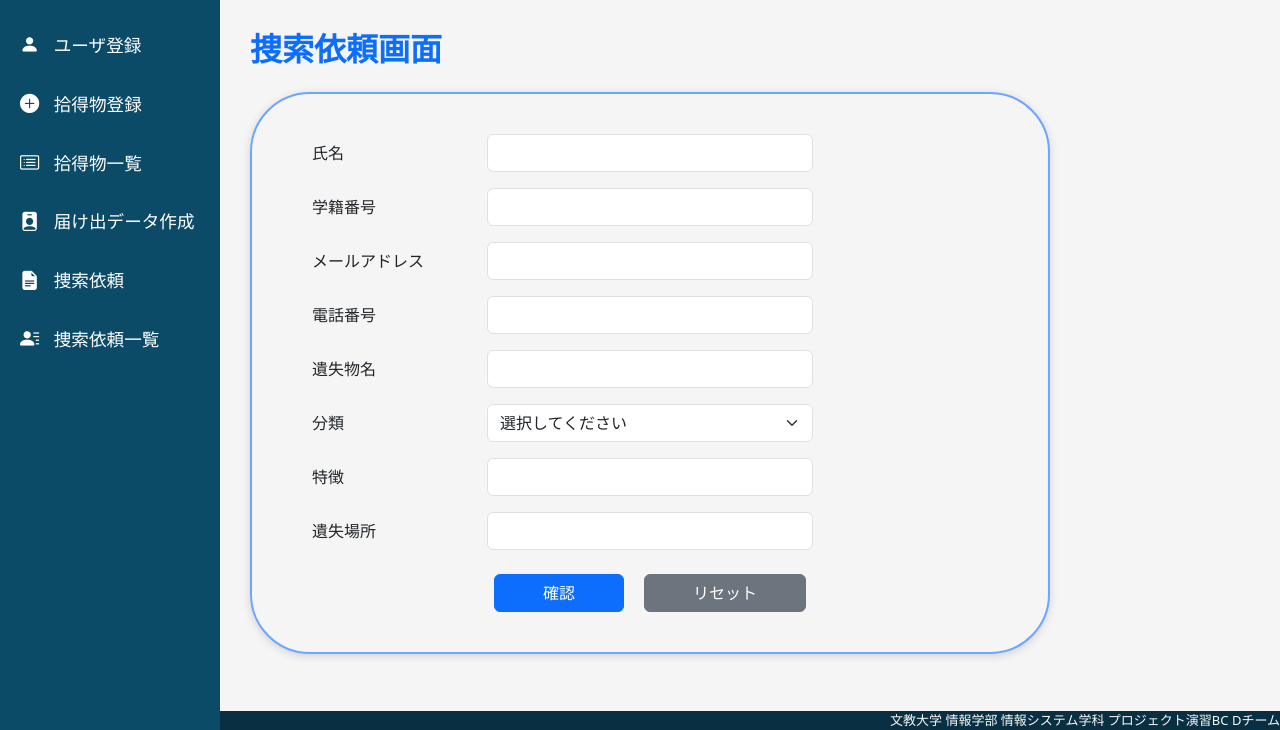
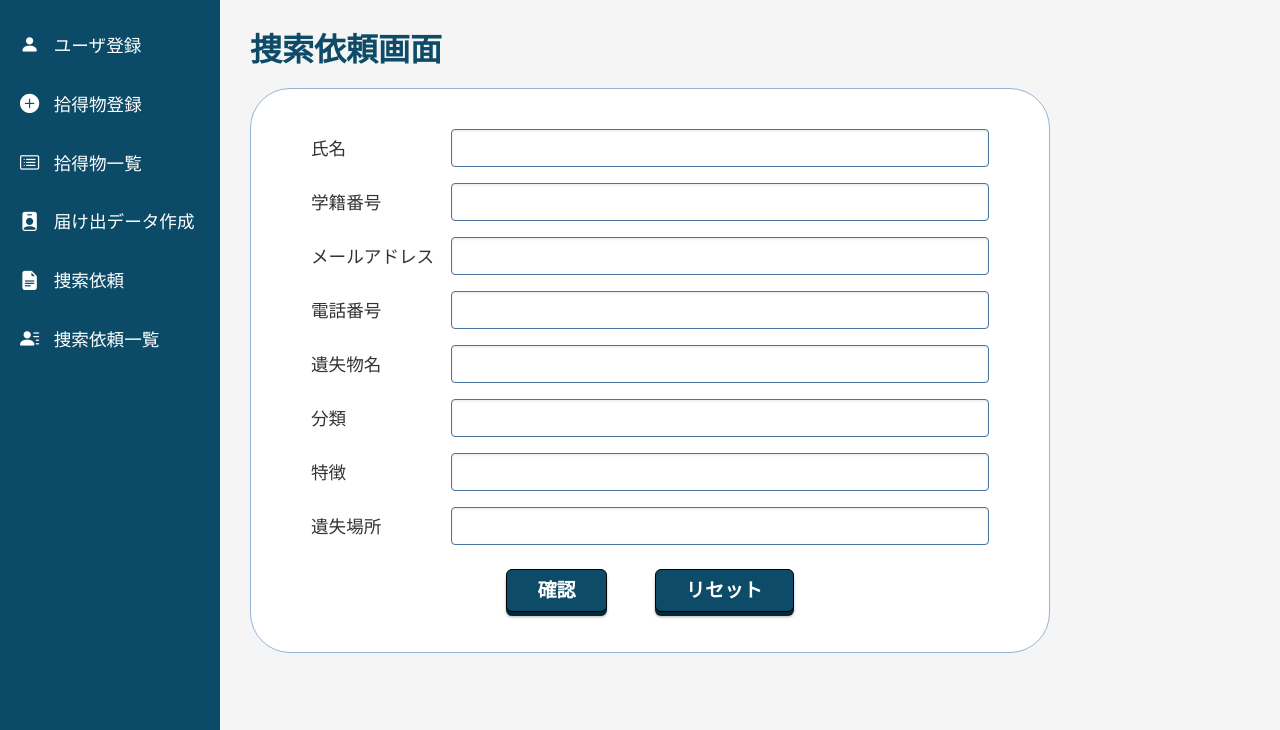
Before and after one commit to C5P31098/probc2026_D, a Flask app: template 7回目プログラム/templates/req_item.html in a window 1280 px wide. Shown: the part 70-800 px from the top of the page. Run offline with Flask 3, Linux system fonts and the light colour scheme; the template is opened without the code that fills it, so the values that code supplies are empty.

Commit message:
リポジトリ作成

```diff
--- a/7回目プログラム/templates/req_item.html
+++ b/7回目プログラム/templates/req_item.html
@@ -1,95 +1,217 @@
-{% extends "base.html" %}
+<!DOCTYPE html>
+<html lang="ja">
+<head>
+    <meta charset="UTF-8">
+    <title>拾得物管理システム - 捜索依頼画面</title>
 
-{% block title %}捜索依頼{% endblock %}
+    <link href="https://cdn.jsdelivr.net/npm/bootstrap@5.3.3/dist/css/bootstrap.min.css" rel="stylesheet">
 
-{% block content %}
+    <link rel="stylesheet"
+          href="https://cdn.jsdelivr.net/npm/bootstrap-icons@1.11.3/font/bootstrap-icons.min.css">
 
-<h2 class="text-primary fw-bold mb-4">捜索依頼画面</h2>
+    <style>
+        body {
+            background-color: #f5f5f5;
+        }
 
-<div class="request-box">
+        /* ヘッダー */
+        .top-header {
+            height: 70px;
+            background: #f0f0f0;
+            border-bottom: 1px solid #ccc;
+        }
 
-    <form action="/req_item" method="POST">
+        .top-header h1 {
+            color: #123d63;
+            font-weight: bold;
+            font-size: 2rem;
+            margin: 0;
+        }
 
-        <div class="row mb-3 align-items-center">
-            <label class="col-3">氏名</label>
-            <div class="col-6">
-                <input type="text" class="form-control" name="user_name">
-            </div>
+        /* サイドバー */
+        .sidebar {
+            width: 220px;
+            min-height: calc(100vh - 70px);
+            background-color: #0c4b68;
+        }
+
+        .sidebar .nav-link {
+            color: white;
+            padding: 15px 20px;
+            font-size: 1.1rem;
+        }
+
+        .sidebar .nav-link:hover {
+            background-color: #156083;
+            color: white;
+        }
+
+        .sidebar i {
+            margin-right: 10px;
+            font-size: 1.2rem;
+        }
+
+        /* メイン領域 */
+        .content {
+            padding: 30px;
+        }
+
+        /* 画面タイトル */
+        .page-title {
+            color: #0d4b68;
+            font-weight: bold;
+            margin-bottom: 20px;
+        }
+
+        /* 画像の丸みのあるフォーム枠の再現 */
+        .search-form-container {
+            border: 1px solid #94b4d6;
+            border-radius: 40px;
+            padding: 40px 60px;
+            background-color: #ffffff;
+            max-width: 800px;
+        }
+
+        /* フォームラベルの幅とスタイル */
+        .form-label-custom {
+            width: 140px;
+            font-size: 1.1rem;
+            color: #333;
+            margin-bottom: 0;
+            flex-shrink: 0;
+        }
+
+        /* 入力項目の枠線と影（画像の雰囲気に合わせる） */
+        .form-control-custom {
+            border: 1px solid #4a75a0;
+            border-radius: 4px;
+            box-shadow: inset 0 1px 3px rgba(0,0,0,0.1);
+        }
+
+        /* 画像の立体感のあるボタンの再現 */
+        .btn-custom {
+            background-color: #0d4b68;
+            color: white;
+            border: 1px solid #000;
+            border-radius: 6px;
+            padding: 6px 30px;
+            font-size: 1.2rem;
+            font-weight: bold;
+            box-shadow: 0 4px 0px #062737, 0 5px 3px rgba(0,0,0,0.3);
+            transition: all 0.1s ease;
+        }
+
+        .btn-custom:active {
+            transform: translateY(4px);
+            box-shadow: 0 0px 0px transparent;
+        }
+    </style>
+</head>
+<body>
+
+    <header class="top-header d-flex align-items-center px-4">
+        <h1>拾得物管理システム</h1>
+    </header>
+
+    <div class="d-flex">
+
+        <nav class="sidebar">
+            <ul class="nav flex-column mt-3">
+                <li class="nav-item">
+                    <a class="nav-link" href="#">
+                        <i class="bi bi-person-fill"></i>
+                        ユーザ登録
+                    </a>
+                </li>
+                <li class="nav-item">
+                    <a class="nav-link" href="#">
+                        <i class="bi bi-plus-circle-fill"></i>
+                        拾得物登録
+                    </a>
+                </li>
+                <li class="nav-item">
+                    <a class="nav-link" href="#">
+                        <i class="bi bi-card-list"></i>
+                        拾得物一覧
+                    </a>
+                </li>
+                <li class="nav-item">
+                    <a class="nav-link" href="#">
+                        <i class="bi bi-person-badge-fill"></i>
+                        届け出データ作成
+                    </a>
+                </li>
+                <li class="nav-item">
+                    <a class="nav-link" href="#">
+                        <i class="bi bi-file-earmark-text-fill"></i>
+                        捜索依頼
+                    </a>
+                </li>
+                <li class="nav-item">
+                    <a class="nav-link" href="#">
+                        <i class="bi bi-person-lines-fill"></i>
+                        捜索依頼一覧
+                    </a>
+                </li>
+            </ul>
+        </nav>
+
+        <main class="content flex-grow-1">
+            <h2 class="page-title">捜索依頼画面</h2>
+
+            <div class="search-form-container">
+                <form>
+
+                    <div class="d-flex align-items-center mb-3">
+                        <label for="name" class="form-label-custom">氏名</label>
+                        <input type="text" class="form-control form-control-custom" id="name">
                     </div>
 
-        <div class="row mb-3 align-items-center">
-            <label class="col-3">学籍番号</label>
-            <div class="col-6">
-                <input type="text" class="form-control" name="user_id">
-            </div>
+                    <div class="d-flex align-items-center mb-3">
+                        <label for="studentId" class="form-label-custom">学籍番号</label>
+                        <input type="text" class="form-control form-control-custom" id="studentId">
                     </div>
 
-        <div class="row mb-3 align-items-center">
-            <label class="col-3">メールアドレス</label>
-            <div class="col-6">
-                <input type="email" class="form-control" name="contact">
-            </div>
+                    <div class="d-flex align-items-center mb-3">
+                        <label for="email" class="form-label-custom">メールアドレス</label>
+                        <input type="email" class="form-control form-control-custom" id="email">
                     </div>
 
-        <div class="row mb-3 align-items-center">
-            <label class="col-3">電話番号</label>
-            <div class="col-6">
-                <input type="text" class="form-control" name="phone">
-            </div>
+                    <div class="d-flex align-items-center mb-3">
+                        <label for="phone" class="form-label-custom">電話番号</label>
+                        <input type="tel" class="form-control form-control-custom" id="phone">
                     </div>
 
-        <div class="row mb-3 align-items-center">
-            <label class="col-3">遺失物名</label>
-            <div class="col-6">
-                <input type="text" class="form-control" name="item_name">
-            </div>
+                    <div class="d-flex align-items-center mb-3">
+                        <label for="lostItem" class="form-label-custom">遺失物名</label>
+                        <input type="text" class="form-control form-control-custom" id="lostItem">
                     </div>
 
-        <div class="row mb-3 align-items-center">
-            <label class="col-3">分類</label>
-            <div class="col-6">
-                <select class="form-select" name="category">
-                    <option>選択してください</option>
-                    <option>貴重品</option>
-                    <option>文房具</option>
-                    <option>衣類</option>
-                    <option>その他</option>
-                </select>
-            </div>
+                    <div class="d-flex align-items-center mb-3">
+                        <label for="category" class="form-label-custom">分類</label>
+                        <input type="text" class="form-control form-control-custom" id="category">
                     </div>
 
-        <div class="row mb-3 align-items-center">
-            <label class="col-3">特徴</label>
-            <div class="col-6">
-                <input type="text" class="form-control" name="description">
-            </div>
+                    <div class="d-flex align-items-center mb-3">
+                        <label for="features" class="form-label-custom">特徴</label>
+                        <input type="text" class="form-control form-control-custom" id="features">
                     </div>
 
-        <div class="row mb-3 align-items-center">
-            <label class="col-3">遺失場所</label>
-            <div class="col-6">
-                <input type="text" class="form-control" name="lost_location">
-            </div>
+                    <div class="d-flex align-items-center mb-4">
+                        <label for="location" class="form-label-custom">遺失場所</label>
+                        <input type="text" class="form-control form-control-custom" id="location">
                     </div>
 
-        <div class="text-center mt-4">
-            <button type="submit" class="btn btn-primary px-5 me-3">確認</button>
-            <button type="reset" class="btn btn-secondary px-5">リセット</button>
+                    <div class="d-flex justify-content-center gap-5 mt-4">
+                        <button type="submit" class="btn btn-custom">確認</button>
+                        <button type="reset" class="btn btn-custom">リセット</button>
                     </div>
 
                 </form>
+            </div>
+        </main>
 
     </div>
 
-<style>
-.request-box{
-    width: 800px;
-    padding: 40px 60px;
-    background: #f5f5f5;
-    border: 2px solid #6da5ff;
-    border-radius: 60px;
-    box-shadow: 0 2px 8px rgba(0,0,0,0.15);
-}
-</style>
-
-{% endblock %}
+</body>
+</html>
```
Lines whose indentation alone changed are shown as unchanged.
